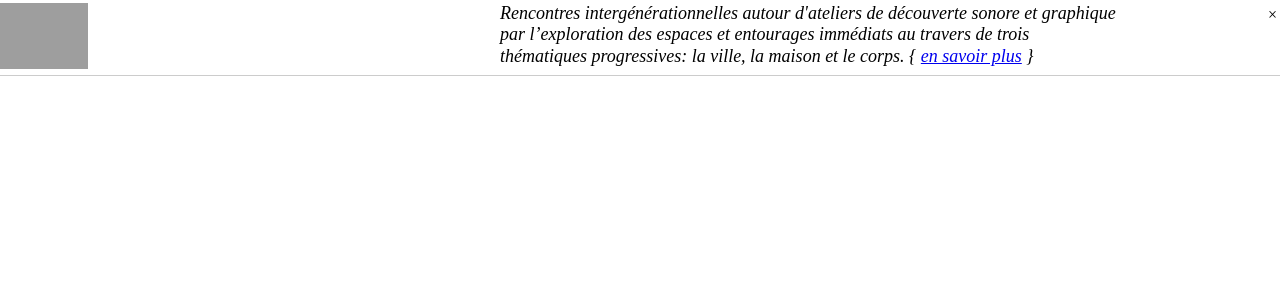
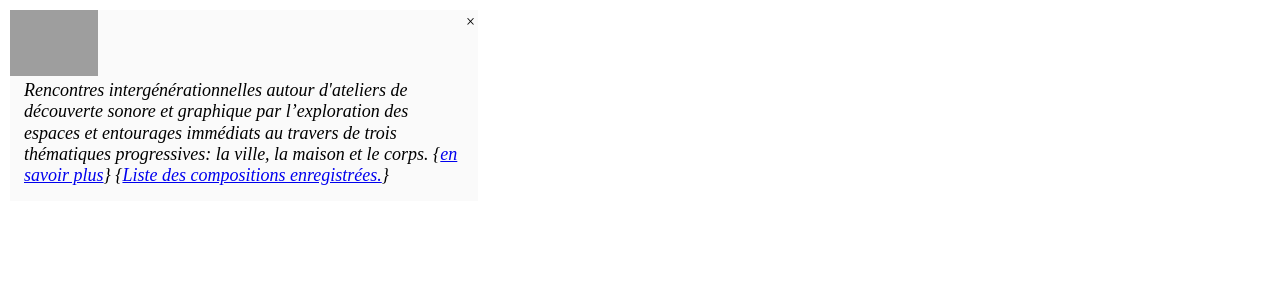
Before and after one commit to pierremarc/songeste, a Python web app: template mapo/templates/home.html in a window 1280 px wide. Shown: the top 300 px of the page. Run offline with Jinja, Linux system fonts and the light colour scheme; the template is opened without the code that fills it, so the values that code supplies are empty; some libraries are stand-ins or nearby versions; some web fonts are replaced; grey boxes are pictures that could not be loaded.

Commit message:
tout va bien

```diff
--- a/mapo/templates/home.html
+++ b/mapo/templates/home.html
@@ -44,9 +44,9 @@ $(document).ready(function(){
     <img id="songeste-title" src="{{ MEDIA_URL }}lis-son-geste.png" />
 <!--     <span class="info-item info-title">Lis son geste</span> -->
     <div id="info-subtitle">
-	Rencontres intergénérationnelles autour d'ateliers de découverte sonore et graphique par l’exploration des espaces et entourages immédiats au travers de trois thématiques progressives: la ville, la maison et le corps. { <a href="{{ MEDIA_URL }}info.html">en savoir plus</a> }
+	Rencontres intergénérationnelles autour d'ateliers de découverte sonore et graphique par l’exploration des espaces et entourages immédiats au travers de trois thématiques progressives: la ville, la maison et le corps. {<a href="{{ MEDIA_URL }}info.html">en savoir plus</a>}
 <!-- 	<p>Les participants sont des personnes âgées de la maison de repos Harscamp et des jeunes du mouvement Luttes Solidarités Travail Namur. /<a href="{{ MEDIA_URL }}info.html">en savoir plus</a>/</p> -->
-
+    {<span id="collections-list-link"><a href="/compositions">Liste des compositions enregistrées.</a></span>}
     </div>
 <!--     <span class="info-item"><a href="{{ MEDIA_URL }}contact.html">contact</a></span> -->
 <!--     <span class="info-item"><a href="{{ MEDIA_URL }}credit.html">credits</a></span> -->
--- a/media/js/songeste2.js
+++ b/media/js/songeste2.js
@@ -494,10 +494,10 @@ function son_init_jplayer()
 
 function son_share_composition_widget(e)
 {
-	var widget = jQuery('<div id="share_widget" class="widget"><h4>Composition name</h4></div>');
-	var close = jQuery('<div id="share_close_widget"> close </div>');
+	var widget = jQuery('<div id="share_widget" class="widget"><h4>Nom de cette composition</h4></div>');
+	var close = jQuery('<div id="share_close_widget"> fermer </div>');
 	var input = jQuery('<input id="share_input_name" type="text" />');
-	var submit = jQuery('<div id="share_submit_button">record</div>');
+	var submit = jQuery('<div id="share_submit_button">enregistrer</div>');
 
 	close.on('click', function(){widget.remove();});
 
@@ -513,8 +513,8 @@ function son_share_composition_widget(e)
 			comp_a.push(Son.composition_array[i].id);
 		}
 		var comp = comp_a.join(',');
-		jQuery.post('/compose/', { n:name, c:comp }, function(data){
-			widget.append('<div class="composition-link">Link to your composition: <a href="'+data.url+'">'+input.val()+'</a></div>');
+        jQuery.post('/compose/', { n:name, c:comp }, function(data){
+            widget.append('<div class="composition-link">Lien vers cette composition: <a href="'+data.url+'">'+input.val()+'</a></div>');
 			submit.remove();
 		}, 'json');
 	});
@@ -533,7 +533,7 @@ function son_update_composition(e)
         Son.composition_box = jQuery('<div id="composition-box" />');
 	Son.composition_list_box = jQuery('<div id="composition-list-box" />');
 	Son.composition_share_box = jQuery('<div id="composition-share-box" />');
-	Son.composition_share = jQuery('<div id="composition-share">share</div>');
+	Son.composition_share = jQuery('<div id="composition-share">sauvegarder</div>');
 
 	Son.composition_box.append(Son.composition_list_box);
 	Son.composition_share_box.append(Son.composition_share);
--- a/media/son.css
+++ b/media/son.css
@@ -94,26 +98,25 @@
     cursor:pointer;
     font-size:16pt;
     text-align:center;
-    padding:6px 0;
+    padding:6px 6px;
     box-shadow: 1px 1px 1px #766;
-    margin: 5px 0;
+    margin: 0 5px;
     border: 1px solid #BBB;
     background-color:#eee;
+    line-height: 23px;
 }
 
 #composition-share:hover{
     box-shadow: none;
 }
 
-#info-box{
-	position:absolute;
-	z-index:9999;
-	top: 3px;
-	left: 0;
-	width: 100%;
-	height: 72px;
-	border-bottom: 1px solid #ccc;
-	background-color: #fff;
+#info-box {
+    position: absolute;
+    z-index: 9999;
+    top: 10px;
+    left: 10px;
+    width: 468px;
+    background-color: #FAFAFA;
 }
 
 #info-box img{
@@ -139,15 +142,13 @@
 	font-style:italic;
 }*/
 
-#info-subtitle{
-	font-family:radley;
-	font-style:italic;
-	position:absolute;
-	top:0;
-	left:500px;
-	font-size: 13.5pt;
-	line-height: 16pt;
-	width:620px;
+#info-subtitle {
+    font-family: radley;
+    font-style: italic;
+    top: 0;
+    font-size: 13.5pt;
+    line-height: 16pt;
+    padding: 0 14px 14px 14px;
 }
 
 .info-descurl{
```
Also changed, not shown: other parts of media/son.css (+17 -11 lines).
